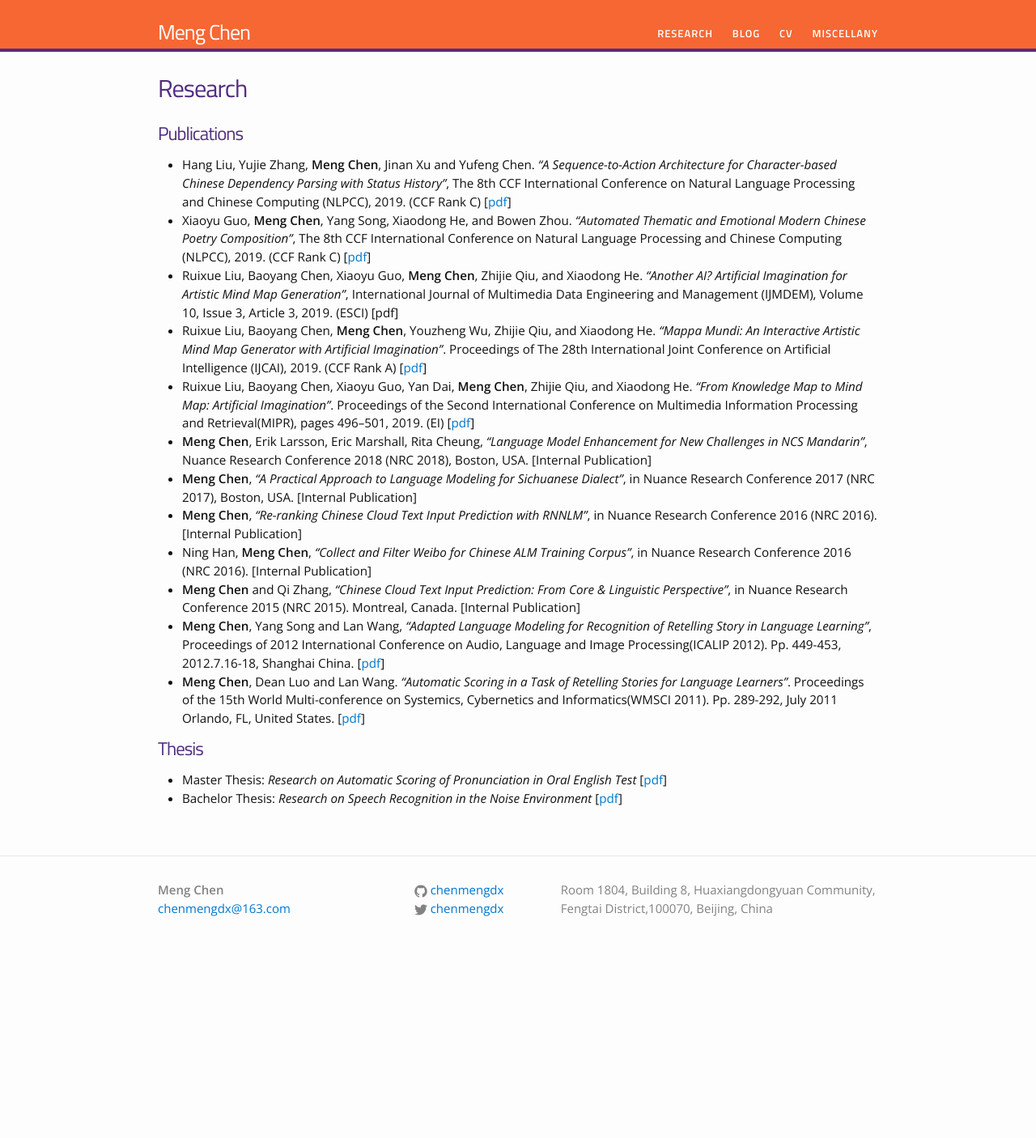
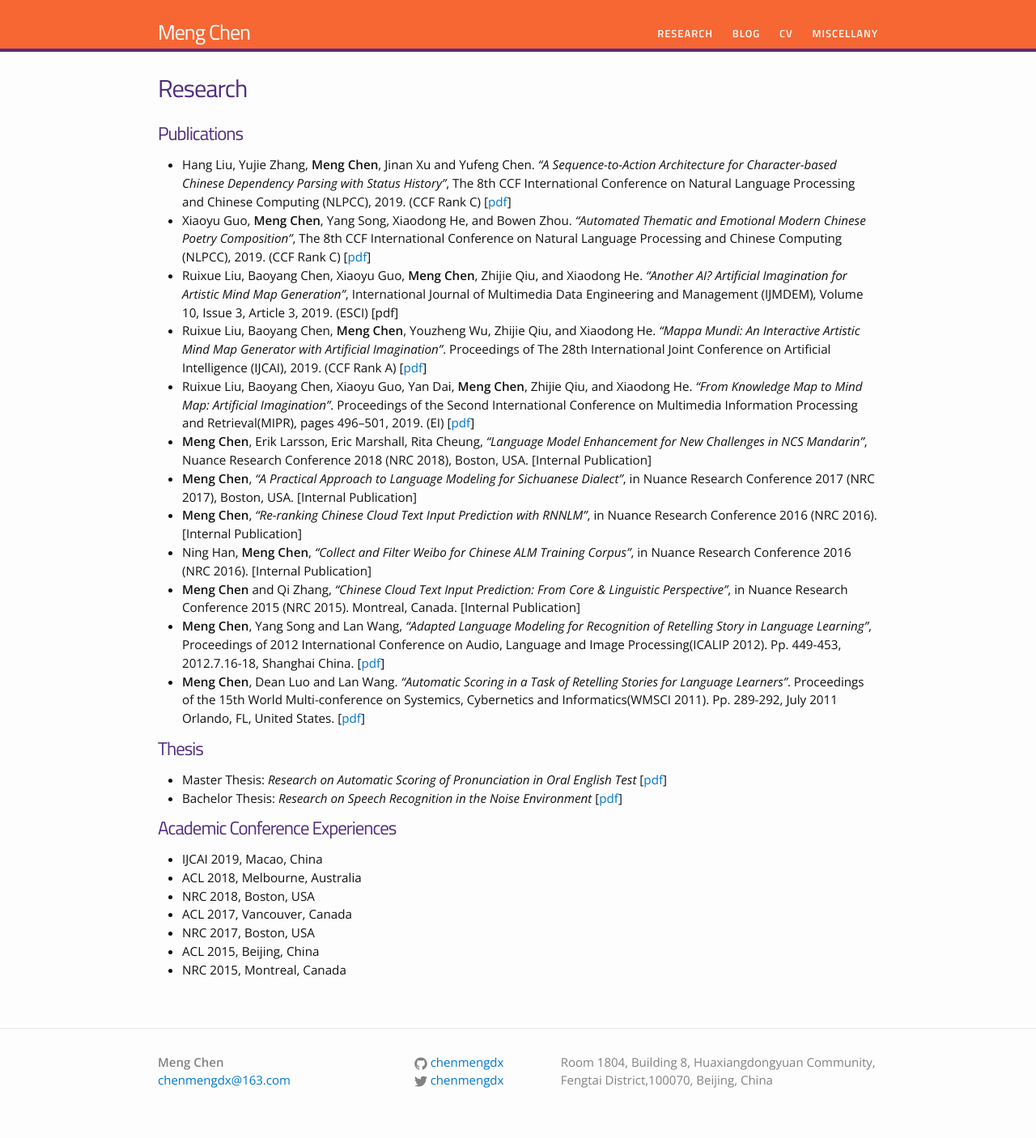
Before and after one commit to chenmengdx/chenmengdx.github.io, a Jekyll site: the page built from research.md, in a window 1280 px wide. Shown: the whole page at 81% size. Built offline with Jekyll 4.4.1, drawn with Linux system fonts in a browser that asks for light colours; before the commit the page ends 1193 px from its top, so only the background shows below that.

Commit message:
add academic conference experiences

```diff
--- a/research.md
+++ b/research.md
@@ -25,3 +25,13 @@ permalink: /research/
 
 * Master Thesis: _Research on Automatic Scoring of Pronunciation in Oral English Test_ [[pdf](../papers/Master_thesis.pdf)]
 * Bachelor Thesis: _Research on Speech Recognition in the Noise Environment_ [[pdf](../papers/Bachelor_thesis.pdf)]
+
+
+# Academic Conference Experiences
+* IJCAI 2019, Macao, China
+* ACL 2018, Melbourne, Australia
+* NRC 2018, Boston, USA
+* ACL 2017, Vancouver, Canada
+* NRC 2017, Boston, USA
+* ACL 2015, Beijing, China
+* NRC 2015, Montreal, Canada
```
